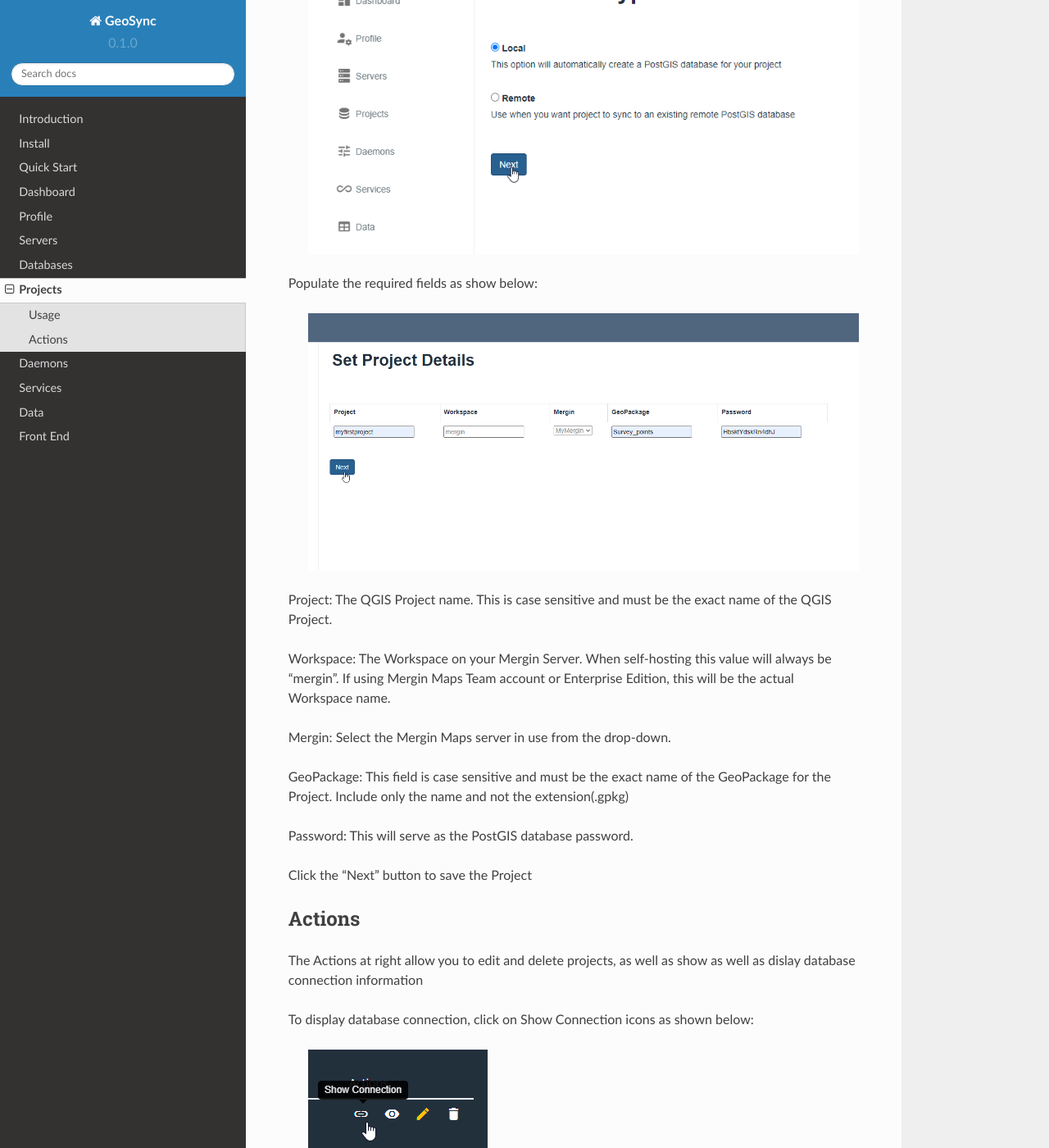
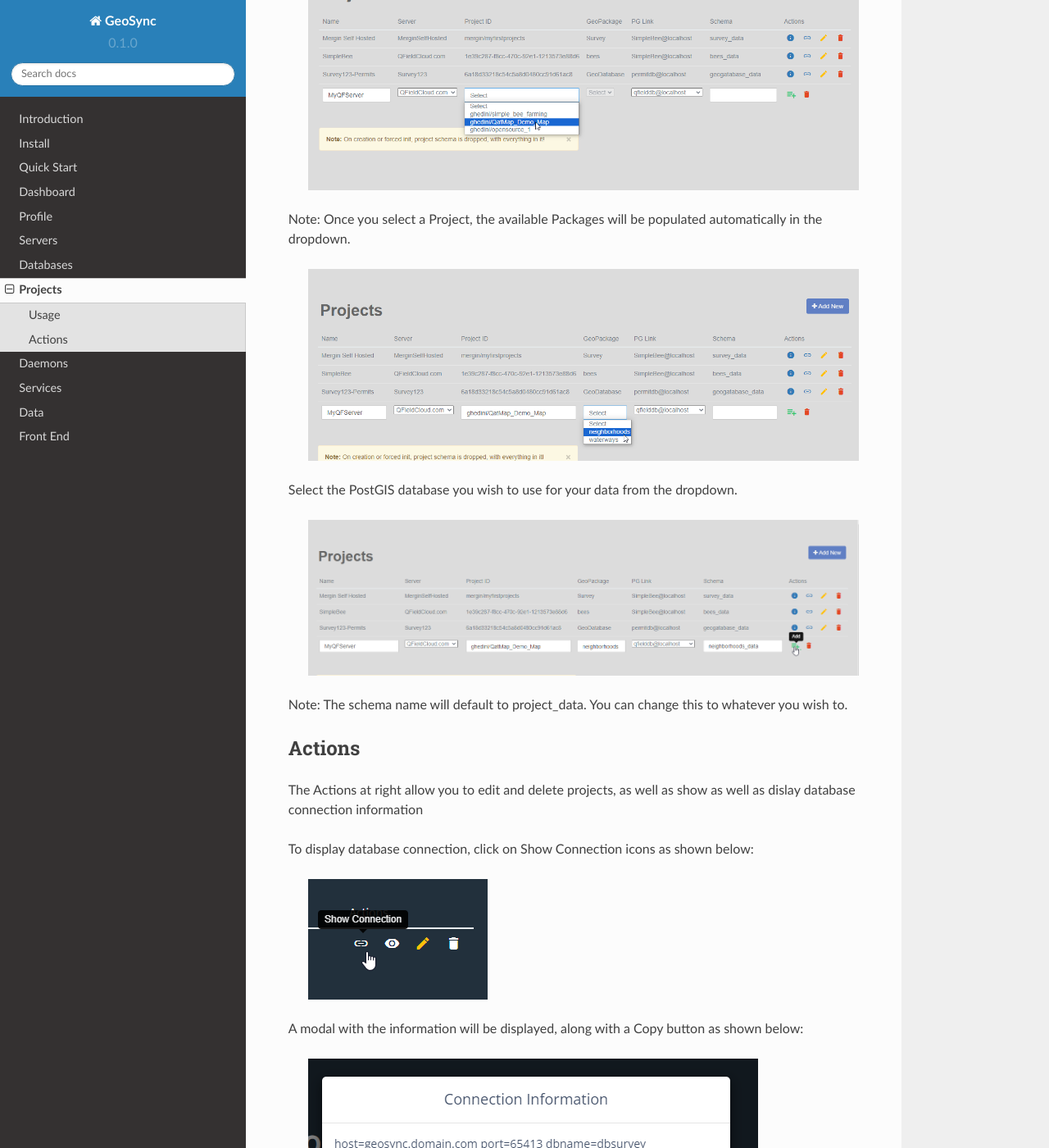
Before and after one commit to AcuGIS/GeoSync, a Sphinx documentation site: the page built from docs/source/projects.rst, in a window 1280 px wide and 1400 px high, scrolled down 751 px. Shown: the whole window at 82% size. Built offline with Sphinx 7.4.7 and the Read the Docs theme 2.0.0, drawn with Linux system fonts in a browser that asks for light colours; some of the changed text lies outside the part shown.

Commit message:
Update projects.rst

```diff
--- a/docs/source/projects.rst
+++ b/docs/source/projects.rst
@@ -9,35 +9,25 @@ Usage
 To add a Project, click the "Add New" button at top as show below:
 
 
-   .. image:: images/admin-5.png
+   .. image:: images/projects-1.png
 
-For Database Type select either Local or Remote as shown below.
+Enter the required fields as shown below.
 
-Local will create a PostGIS database on the GeoSync server, which you can then access.
+Note: Once you select a Server from the dropdown, the available Projects dropdown will be populated automatically
 
-Remote will prompt you for a remote PostGIS database that you wish to use.
-
-   .. image:: images/admin-6.png
+   .. image:: images/projects-2.png
 
 
-Populate the required fields as show below:
+Note: Once you select a Project, the available Packages will be populated automatically in the dropdown.
 
-   .. image:: images/admin-7.png
+   .. image:: images/projects-3.png
+
+Select the PostGIS database you wish to use for your data from the dropdown.
+
+   .. image:: images/projects-4.png
 
 
-
-
-Project:  The QGIS Project name.  This is case sensitive and must be the exact name of the QGIS Project.
-
-Workspace:  The Workspace on your Mergin Server.  When self-hosting this value will always be "mergin".  If using Mergin Maps Team account or Enterprise Edition, this will be the actual Workspace name.
-
-Mergin:  Select the Mergin Maps server in use from the drop-down.
-
-GeoPackage:  This field is case sensitive and must be the exact name of the GeoPackage for the Project.  Include only the name and not the extension(.gpkg)
-
-Password:  This will serve as the PostGIS database password.
-
-Click the "Next" button to save the Project
+Note: The schema name will default to project_data.  You can change this to whatever you wish to.
 
 
 Actions
```
